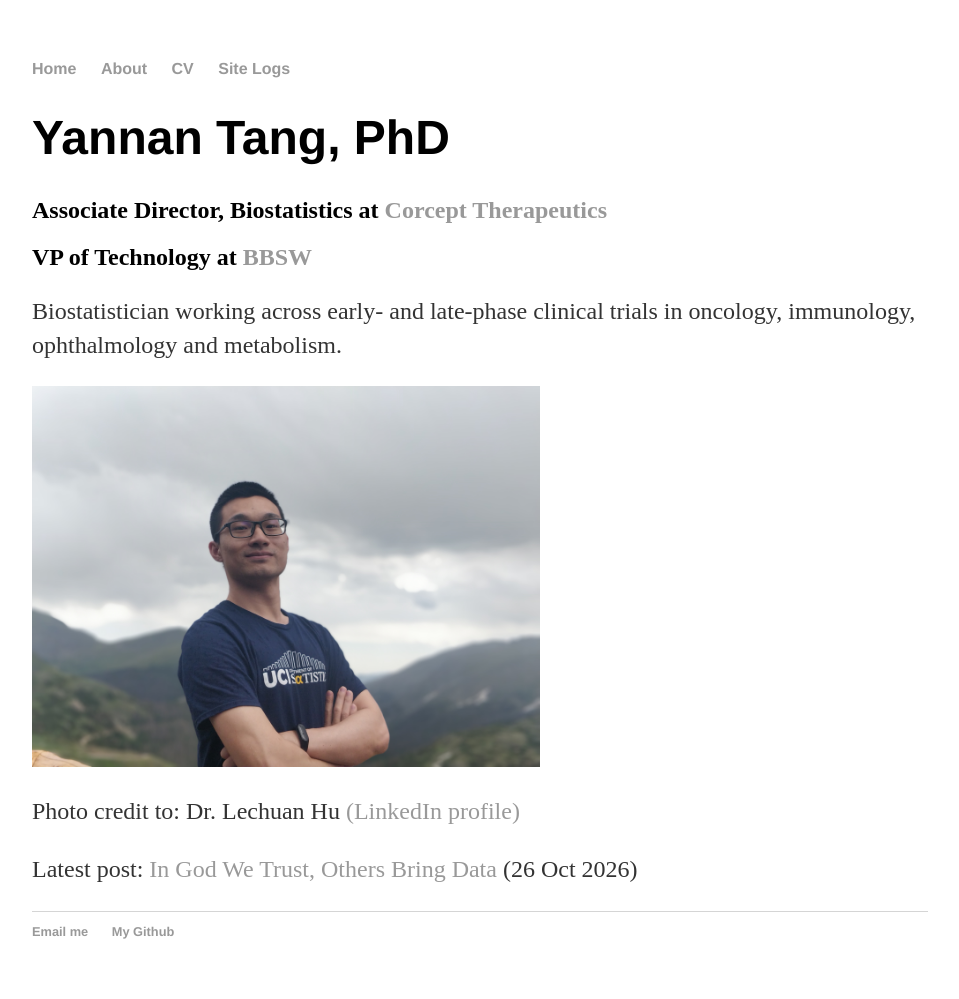
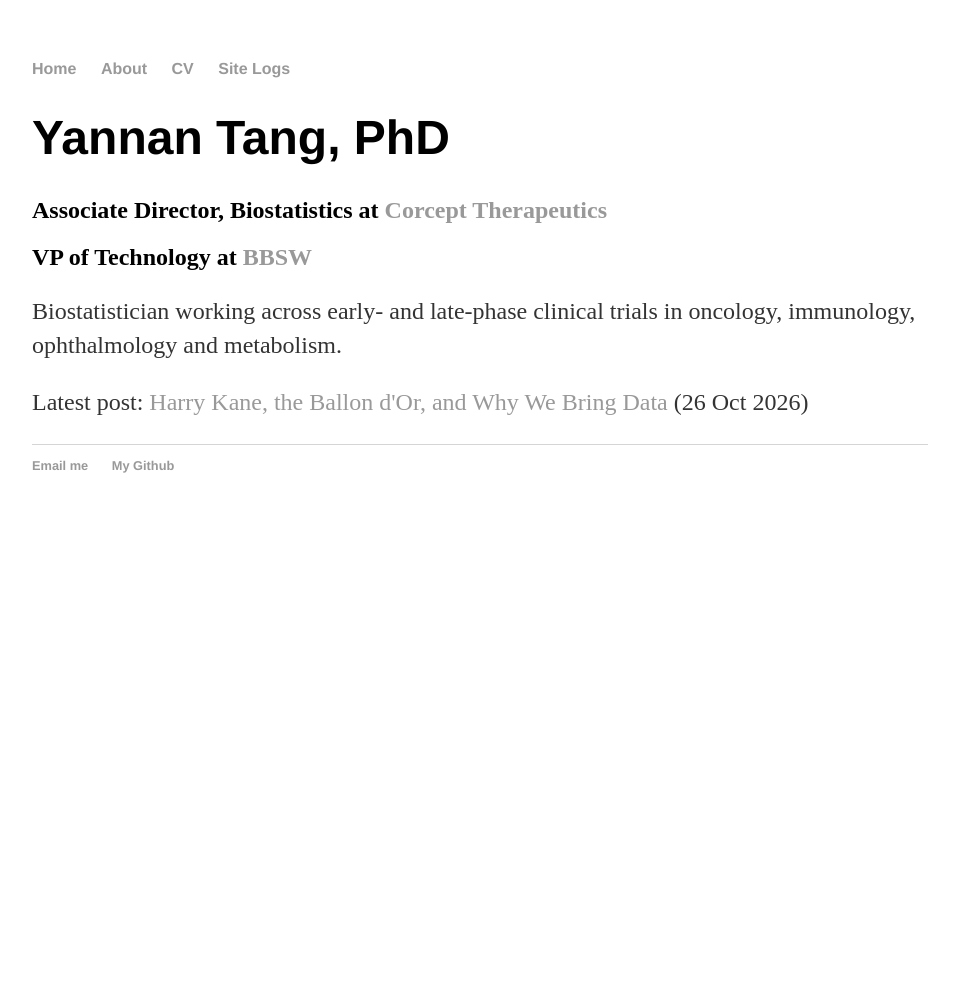
Before and after one commit to YannanTang/YannanTang.github.io, a Jekyll site: the page built from index.html, in a window 1280 px wide. Shown: the whole page, without its empty margins (160-1119 px from the left). Built offline with Jekyll 4.4.1, drawn with Linux system fonts in a browser that asks for light colours; after the commit the page ends 900 px from its top, so only the background shows below that.

Commit message:
Remove homepage photo and retitle Ballon d'Or post
Co-Authored-By: Claude Opus 5.5 <noreply@anthropic.com>

```diff
--- a/_posts/2026-10-26-In-God-We-Trust.md
+++ b/_posts/2026-10-26-In-God-We-Trust.md
@@ -1,6 +1,6 @@
 ---
 layout: post
-title: "In God We Trust, Others Bring Data"
+title: "Harry Kane, the Ballon d'Or, and Why We Bring Data"
 date: 2026-10-26
 ---
 
--- a/index.html
+++ b/index.html
@@ -7,9 +7,6 @@ title: Yannan Tang Home
 	<h2>Associate Director, Biostatistics at <a href="https://www.corcept.com" target="_blank">Corcept Therapeutics</a></h2>
 	<h2>VP of Technology at <a href="https://www.bbsw.org" target="_blank">BBSW</a></h2>
 	<p>Biostatistician working across early- and late-phase clinical trials in oncology, immunology, ophthalmology and metabolism.</p>
-	<style>img {width: 56.7%}</style>
-	<img src="https://yannantang.github.io/images/YannanFigure.jpg">
-	<p>Photo credit to: Dr. Lechuan Hu <a href="https://www.linkedin.com/in/lechuan-hu-385279a1/?locale=en_US" target="_blank">(LinkedIn profile)</a>
 	{% assign latest = site.posts.first %}
 	<p>Latest post: <a href="{{ latest.url }}">{{ latest.title }}</a> ({{ latest.date | date_to_string }})</p>
 </div><!-- /.blurb -->
```
